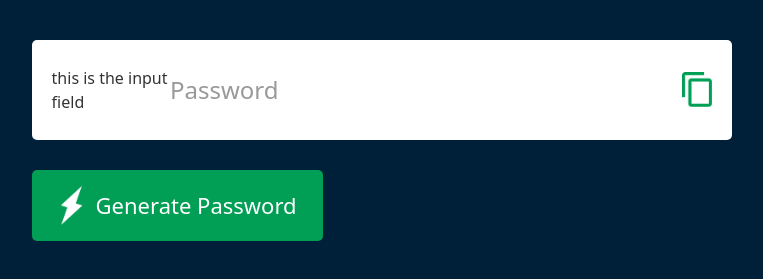
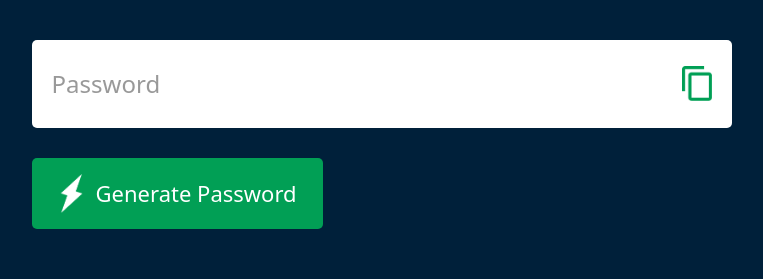
Before and after one commit to MBadarMurtaza/Random-Password-Generator, a website: page main/password.html in a window 1280 px wide. Shown: the part 299-578 px from the top of the page, without its empty margins (122-885 px from the left). Drawn offline with Linux system fonts and the light colour scheme.

Commit message:
Update the input field comment

```diff
--- a/main/password.html
+++ b/main/password.html
@@ -19,7 +19,7 @@
       <div
         class="w-full mt-[50px] mb-[30px] bg-white flex text-[#333] items-center justify-between p-[26px_20px] rounded-[5px]"
       >
-      this is the input field
+      <!-- this is the input field -->
         <input
           type="text"
           placeholder="Password"
```
